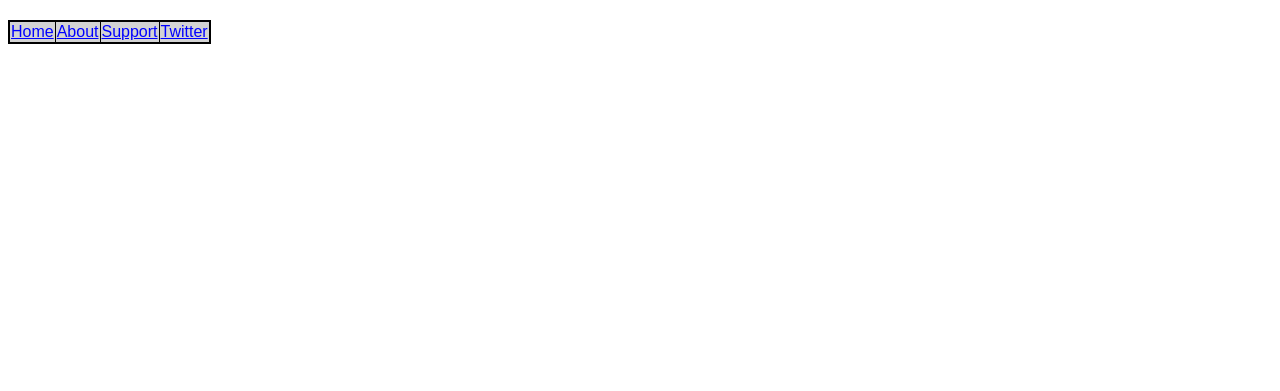
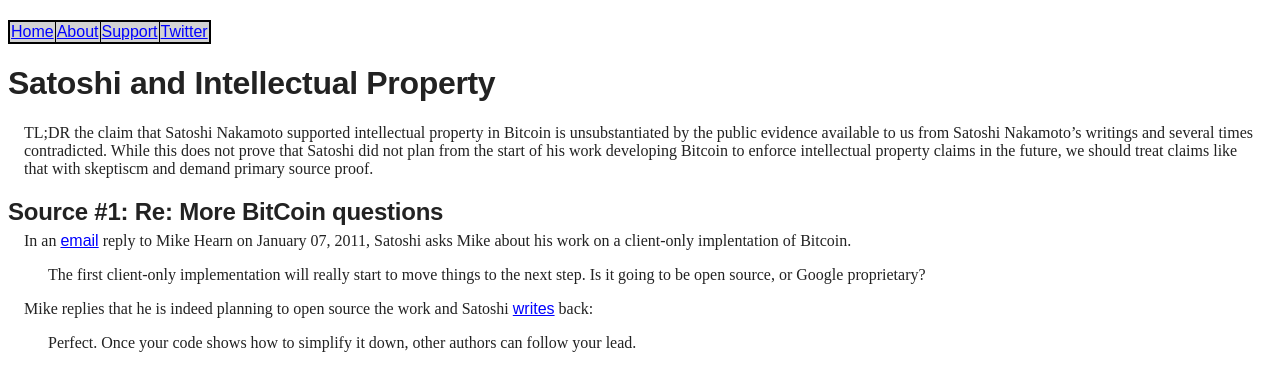
Before and after one commit to wakgill/deryk, a Jekyll site: the page built from _posts/2021-01-25-satoshi-ip.md, in a window 1280 px wide. Shown: the top 391 px of the page. Built offline with Jekyll 4.4.1, drawn with Linux system fonts in a browser that asks for light colours.

Commit message:
Update 2021-01-25-satoshi-ip.md

```diff
--- a/_posts/2021-01-25-satoshi-ip.md
+++ b/_posts/2021-01-25-satoshi-ip.md
@@ -3,3 +3,18 @@
 title: Satoshi and Intellectual Property
 permalink: satoshi-ip
 ---
+
+# Satoshi and Intellectual Property
+
+TL;DR the claim that Satoshi Nakamoto supported intellectual property in Bitcoin is unsubstantiated by the public evidence
+available to us from Satoshi Nakamoto's writings and several times contradicted. While this does not prove that Satoshi did not plan from the start of his work developing Bitcoin to enforce intellectual property claims in the future, we should treat claims like that with skeptiscm and demand primary source proof.
+
+## Source #1: Re: More BitCoin questions
+
+In an [email](https://wakgill.github.io/bitcoin-archive/docs/emails/mike-hearn/10/#selection-27.423-2.8) reply to Mike Hearn on January 07, 2011, Satoshi asks Mike about his work on a client-only implentation of Bitcoin.
+
+>The first client-only implementation will really start to move things to the next step.  Is it going to be open source, or Google proprietary?
+
+Mike replies that he is indeed planning to open source the work and Satoshi [writes](https://wakgill.github.io/bitcoin-archive/docs/emails/mike-hearn/11/#selection-25.164-25.257) back:
+
+>Perfect.  Once your code shows how to simplify it down, other authors can follow your lead.
```
